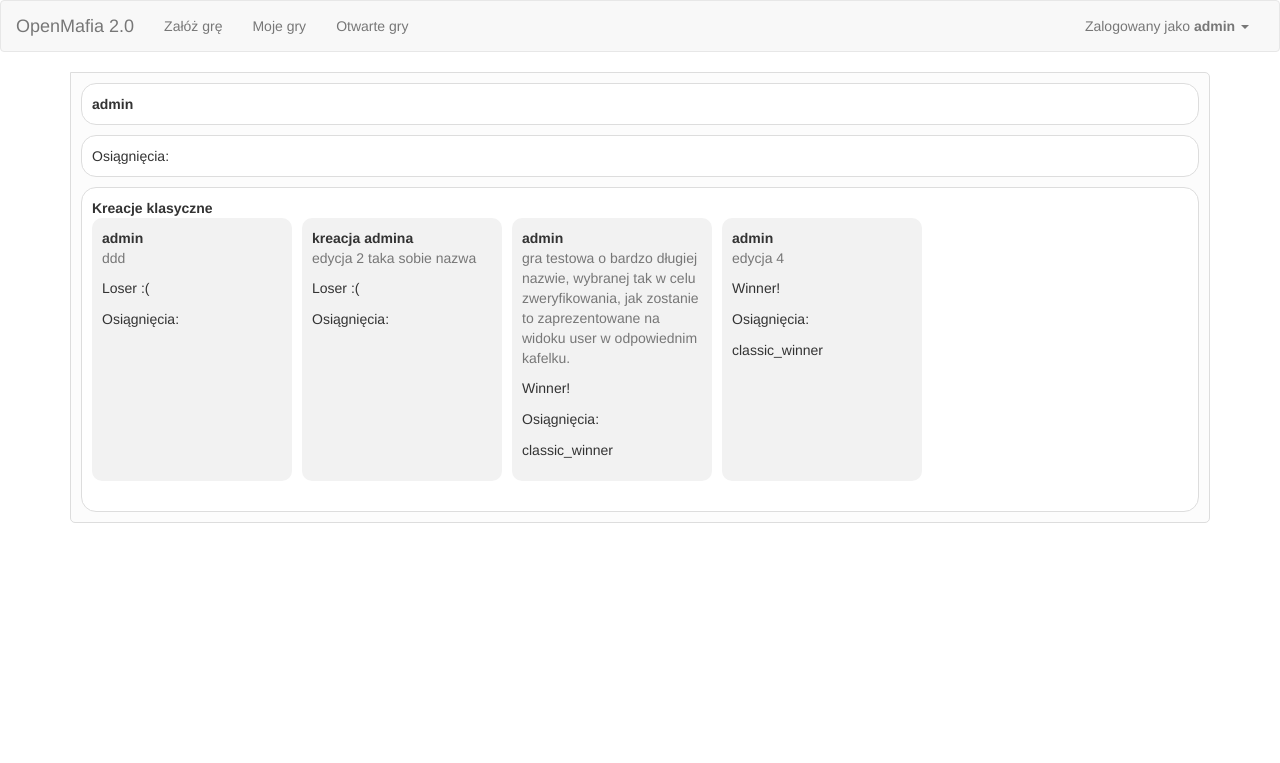
After one commit to njayneer/openmafia, a Flask app: page /user in a window 1280 px wide. The commit adds this page. Shown: the top 763 px of the page. Run offline with Flask 3, Linux system fonts and the light colour scheme; a user stored in the database is signed in; some libraries are stand-ins or nearby versions.

Commit message:
User view with game history; game type winner in DB

```diff
--- a/app/Engine/DB/db_api.py
+++ b/app/Engine/DB/db_api.py
@@ -1,17 +1,17 @@
 from app.Engine.DB.models import *
 import random
 from flask_login import current_user
-from sqlalchemy import desc
-from datetime import datetime, timezone
-
 import os
 from dateutil import tz
+
+
 def utc_to_local(utc_dt):
     from_zone = tz.gettz('UTC')
     to_zone = tz.gettz(os.environ["TZ"])
     utc_dt = utc_dt.replace(tzinfo=from_zone)
     localized_tz = utc_dt.astimezone(to_zone)
     return localized_tz
+
 
 class GameApi:
     def __init__(self):
@@ -27,8 +27,10 @@ class GameApi:
             status_id = self._get_status_id('enrollment_open')
             return Game.query.filter(Game.status_id == status_id).all()
         elif game_type == 'my_games':
+            if user is None:
+                user = current_user
             games = Game.query.all()
-            return [game for game in games if current_user.id in [player.user_id for player in game.game_players]]
+            return [game for game in games if user.id in [player.user_id for player in game.game_players]]
         # elif game_type == 'my_last_game':
         #     games = Game.query.order_by(desc(Game.id))
         #     return [game for game in games if current_user.id in [player.user_id for player in game.game_players]][0]
@@ -116,6 +118,21 @@ class GameApi:
         self._set_status('waiting_for_start')
         db.session.commit()
         return self.game
+
+    def set_game_type(self):
+        day_length = sum([phase.phase_duration for phase in self.game.phases])
+        player_counter = len(self.game.game_players)
+        if day_length >= 86400 and player_counter >= 10:
+            self.game.game_type = self.get_game_type_id('classic')
+        elif player_counter >= 7:
+            self.game.game_type = self.get_game_type_id('blitz')
+        else:
+            self.game.game_type = self.get_game_type_id('short')
+        db.session.commit()
+        return self.game
+
+    def get_game_type_id(self, name: str):
+        return GameType.query.filter_by(name=name).first()
 
     def set_phases(self, phases):
         day_hours = phases[0]['duration_hours']
@@ -287,6 +304,48 @@ class GameApi:
         if len(value) > 0:
             value = value[0]
         return value == '1'
+
+    def check_winning_condition(self):
+        event_api = GameEventApi()
+        finished = False
+        if self.check_citizen_winning_condition():
+            finished = True
+            # city win
+            self.finish_game()
+            winners = self.set_winners('citizen')
+            self.set_achievements(winners)
+            event_api.create_new_event(game=self.game,
+                                       event_name='citizens_win',
+                                       player_id=None,
+                                       target_id=None)
+        elif self.check_mafioso_winning_condition():
+            finished = True
+            self.finish_game()
+            winners = self.set_winners('mafioso')
+            self.set_achievements(winners)
+            event_api.create_new_event(game=self.game,
+                                       event_name='mafiosos_win',
+                                       player_id=None,
+                                       target_id=None)
+        return finished
+
+    def set_winners(self, winner_role: str):
+        role_owners = self.get_role_owners(winner_role)
+        for p in self.game.game_players:
+            if p.id in role_owners:
+                p.winner = 1
+            else:
+                p.winner = 0
+        return role_owners
+
+    def set_achievements(self, winners):
+        if self.game.game_type.name == 'classic':
+            user_api = UserApi()
+            for w_id in winners:
+                winner = [player for player in self.game.game_players if player.id == w_id][0]
+                user_api.user = winner.user
+                user_api.set_achievement_to_user('classic_winner', winner.id)
+
 
 class RolesApi:
     def __init__(self):
@@ -507,7 +566,34 @@ class ForumApi:
 class UserApi:
     def __init__(self):
         self.user = None
+        self.user_achievements = None
 
     def get_user_for_username(self, username: str):
         self.user = User.query.filter(User.name == username).first()
         return self.user
+
+    def get_user_for_user_id(self, user_id: int):
+        self.user = User.query.filter(User.id == user_id).first()
+        return self.user
+
+    def get_user_achievements(self):
+        self.user_achievements = Achievements.query.filter(Achievements.user_id == self.user.id).all()
+        return self.user_achievements
+
+    def get_achievement_id_for_name(self, achievement_name: str):
+        achievement = AchievementTypes.query.filter(AchievementTypes.name == achievement_name).first()
+        if achievement:
+            return achievement.id
+        else:
+            return None
+
+    def set_achievement_to_user(self, achievement_name: str, player_id=None):
+        achievement_id = self.get_achievement_id_for_name(achievement_name)
+        a = Achievements(user_id=self.user.id,
+                         player_id=player_id,
+                         achievement_id=achievement_id)
+        db.session.add(a)
+        db.session.commit()
+
+    def list_achievement_types(self):
+        return AchievementTypes.query.all()
--- /dev/null
+++ b/app/User/static/css/styles.css
@@ -0,0 +1,141 @@
+tfoot input {
+        width: 100%;
+        padding: 3px;
+        box-sizing: border-box;
+    }
+
+.tab-nav {
+  list-style: none;
+  margin: 0;
+  padding: 0;
+}
+
+.tab-nav li {
+  display: inline-block;
+  min-width: 10%;
+}
+
+.tab-nav > li:last-child {
+  margin-right: 0;
+}
+
+.tab-nav li a {
+  display: block;
+  padding: 10px;
+  background-color: #eee;
+  color: #333;
+  text-decoration: none;
+  border-top-left-radius: 5px;
+  border-top-right-radius: 5px;
+}
+
+.tab-nav li.active a {
+  border: 1px solid #ddd;
+  border-bottom: none;
+  position: relative;
+  z-index: 1;
+  background-color: #fcfcfc;
+}
+
+.tab-nav > li.disabled {
+  opacity: 0.5;
+  pointer-events: none;
+}
+
+.tab-content {
+  border: 1px solid #ddd;
+  padding: 10px;
+  border-radius: 5px;
+  border-top-left-radius: 0px;
+  background-color: #fcfcfc;
+}
+
+.tab-content > div {
+  display: none;
+}
+
+.tab-content > div.active {
+  display: block;
+}
+
+.tab-nav > li {
+
+  margin-bottom: -1px;
+}
+
+.tab-nav > li.active {
+  border-bottom: none;
+  margin-bottom: -1px;
+}
+
+.content-box {
+  background-color: #fff;
+  border: 1px solid #ddd;
+  border-radius: 15px;
+  padding: 10px;
+  margin-bottom: 10px;
+}
+
+.tab-content .content-box:last-of-type {
+    margin-bottom: 0px;
+}
+
+.form-control {
+    width: auto;
+}
+
+.form-horizontal .form-group {
+    margin-right: 0px;
+    margin-left: 0px;
+}
+
+
+.posts-container {
+  display: flex;
+  flex-wrap: wrap;
+}
+
+.post {
+  background-color: #f2f2f2;
+  border-radius: 10px;
+  padding: 10px;
+  width: 200px;
+  margin: 0 10px 20px 0;
+}
+
+.post-header {
+  display: flex;
+  flex-direction: column;
+  margin-bottom: 10px;
+}
+
+.post-login {
+  font-weight: bold;
+}
+
+.post-date {
+  color: #777;
+}
+
+.post-content {
+  line-height: 1.5;
+}
+
+.post-quote {
+      background-color: #eaeaea;
+      padding: 10px;
+      border-radius: 5px;
+      margin-bottom: 10px;
+    }
+
+.post-bg-citizen_thread {
+    background-color: white
+}
+
+.post-bg-mafioso_thread {
+    background-color: #CD5C5C
+}
+
+.post-bg-graveyard_thread {
+    background-color: silver
+}
--- /dev/null
+++ b/app/User/templates/User_index.html
@@ -0,0 +1,61 @@
+{% extends "base.html" %}
+{% import "bootstrap/wtf.html" as wtf %}
+{% block styles %}
+{{ super() }}
+<link rel="stylesheet" type="text/css" href="{{ url_for('User.static', filename='css/styles.css') }}">
+{% endblock %}
+
+{% block scripts %}
+{{ super() }}
+{%endblock%}
+
+{%block title%}OpenMafia - użytkownicy{%endblock%}
+{%block main_content%}
+
+<div class="tabs">
+  <div class="tab-content">
+    <div id="general" class="active">
+      <div class="content-box">
+        <b>{{ user.name }}</b>
+      </div>
+      <div class="content-box">
+          Osiągnięcia:<br/>
+        {% for a in achievements %}
+        {% if a.player_id == None %}
+        <div title="{{ a.achievement.description }}">
+          {{ a.achievement.name }}
+        </div>
+        {% endif %}
+        {% endfor %}
+      </div>
+      <div class="content-box">
+        <b>Kreacje klasyczne</b><br />
+        <div class="posts-container">
+          {% for creation in classic_creations %}
+          <div class="post">
+            <div class="post-header">
+              <span class="post-login">{{ creation.name }}</span>
+              <span class="post-date">{{ creation.game.name }}</span>
+            </div>
+            <div class="post-content">
+              <p>{% if creation.winner == True %}Winner!{% else %}Loser :({% endif %}</p>
+              <p>
+                Osiągnięcia:
+                {% for a in achievements %}
+                {% if a.player_id == creation.id %}
+                <div title="{{ a.achievement.description }}">
+                  {{ a.achievement.name }}
+                </div>
+                {% endif %}
+                {% endfor %}
+              </p>
+            </div>
+          </div>
+          {% endfor %}
+        </div>
+      </div>
+    </div>
+  </div>
+</div>
+
+{%endblock%}
--- /dev/null
+++ b/app/User/views.py
@@ -0,0 +1,33 @@
+from . import UserModule
+from flask_login import current_user, login_required
+from flask import render_template
+from app.Engine.DB.db_api import UserApi, GameApi
+
+
+@UserModule.route('/<user_id>', methods=['GET', 'POST'])
+@UserModule.route('', methods=['GET', 'POST'])
+@login_required
+def user_main(user_id=None):
+    if user_id is None:
+        user_id = current_user.id
+    else:
+        user_id = int(user_id)
+    achievements = None
+    classic_creations = None
+    classic_games = None
+
+    user_api = UserApi()
+    user = user_api.get_user_for_user_id(user_id)
+    if user:
+        game_api = GameApi()
+        achievements = user_api.get_user_achievements()
+        classic_games = [game for game in game_api.list_games('my_games', user) if game.game_type.name == 'classic' and game.status.name == 'finished']
+        classic_creations = []
+        for g in classic_games:
+            game_api.game = g
+            classic_creations.append(game_api.get_player_object_for_user_id(user_id))
+
+    return render_template('User_index.html',
+                           user=user,
+                           achievements=achievements,
+                           classic_creations=classic_creations)
```
Also changed, not shown: app/AdminPanel/templates/AdminModule_index.html (+12 -0 lines), app/AdminPanel/views.py (+75 -4 lines), app/Engine/AutomatedTasks/Tasks/lynch.py (+2 -15 lines), app/Engine/AutomatedTasks/Tasks/mafia_kill.py (+2 -15 lines), app/Engine/DB/dbcreation.py (+28 -0 lines), app/Engine/DB/models.py (+28 -1 lines), app/Engine/DB/update2_3.py (added, +38 -0 lines), app/SetupGameModule/views.py (+3 -15 lines), app/User/__init__.py (added, +9 -0 lines), app/__init__.py (+6 -3 lines), app/database.db.
